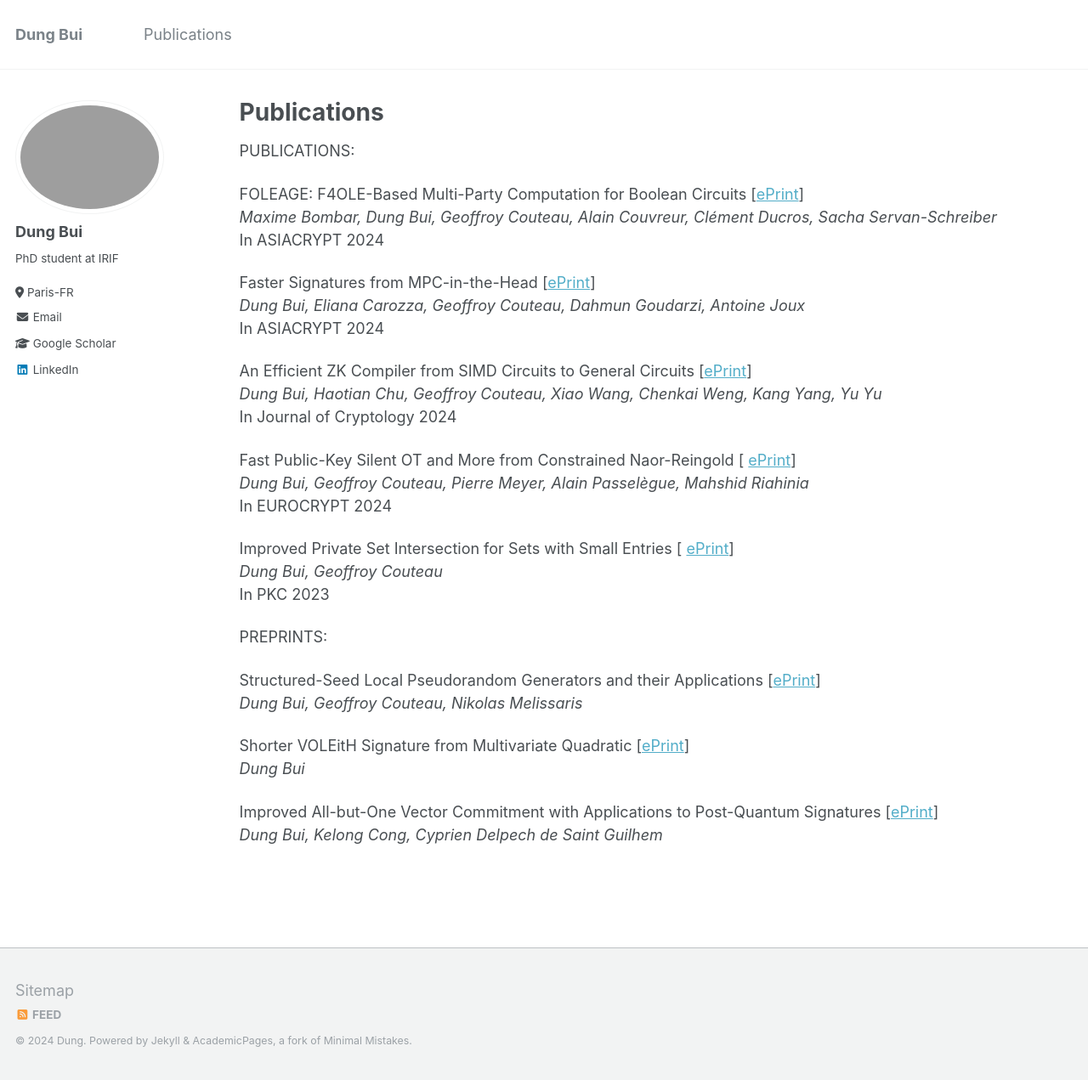
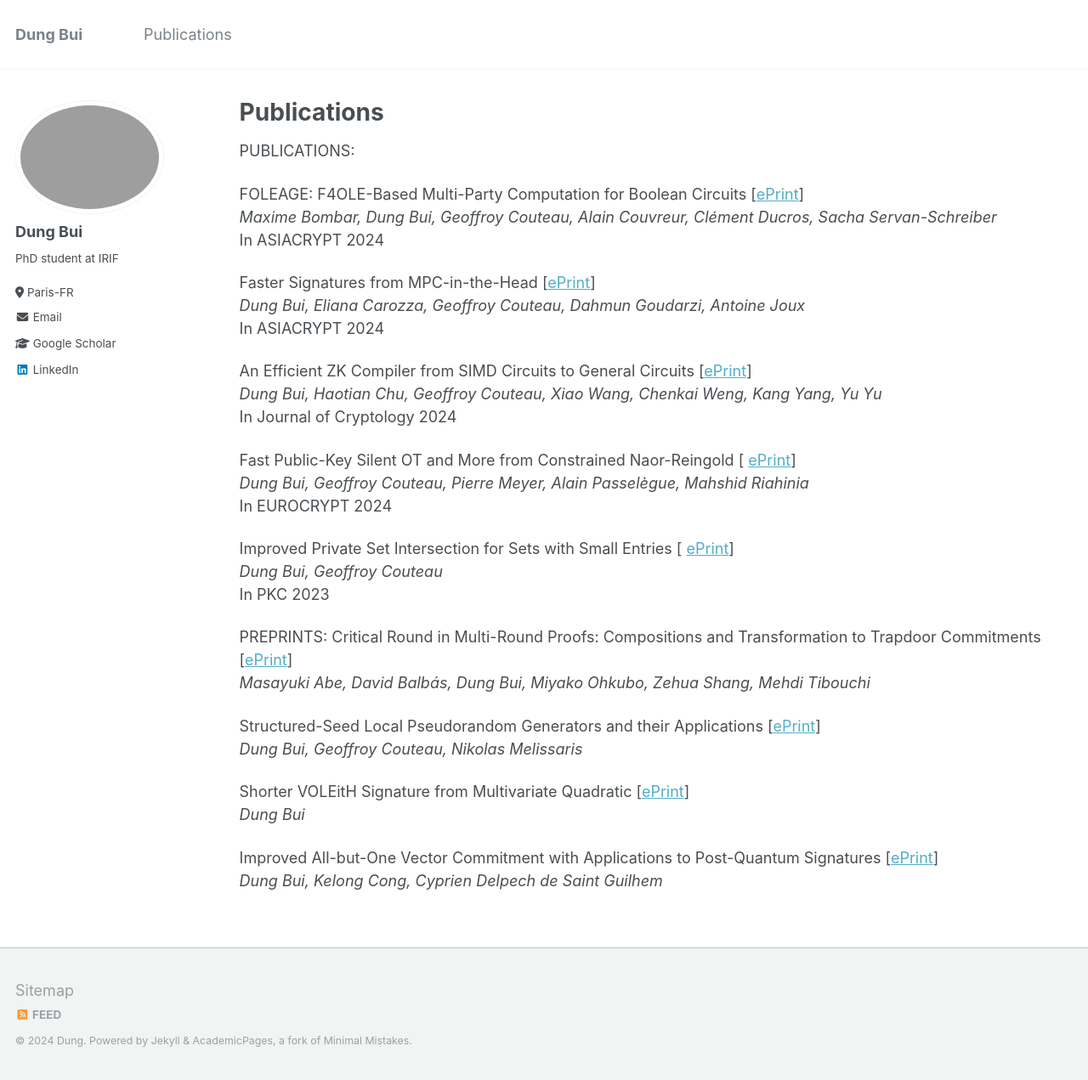
Before and after one commit to dungbui15/dungbui15.github.io, a Jekyll site: the page built from _pages/publications.md, in a window 1280 px wide and 1271 px high. Shown: the whole window at 85% size. Built offline with Jekyll 4.4.1, drawn with Linux system fonts in a browser that asks for light colours.

Commit message:
Update publications.md

```diff
--- a/_pages/publications.md
+++ b/_pages/publications.md
@@ -30,6 +30,8 @@ Improved Private Set Intersection for Sets with Small Entries [ [ePrint](https:/
    <br> In PKC 2023
 
 PREPRINTS:
+Critical Round in Multi-Round Proofs: Compositions and Transformation to Trapdoor Commitments [[ePrint](https://eprint.iacr.org/2024/1766)]
+<br> *Masayuki Abe, David Balbás, Dung Bui, Miyako Ohkubo, Zehua Shang, Mehdi Tibouchi*
 
 Structured-Seed Local Pseudorandom Generators and their Applications [[ePrint](https://eprint.iacr.org/2024/1027)]
 <br> *Dung Bui, Geoffroy Couteau, Nikolas Melissaris*
```
